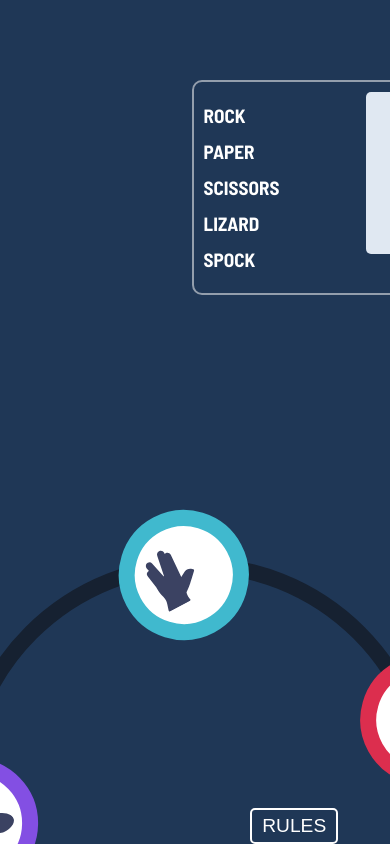
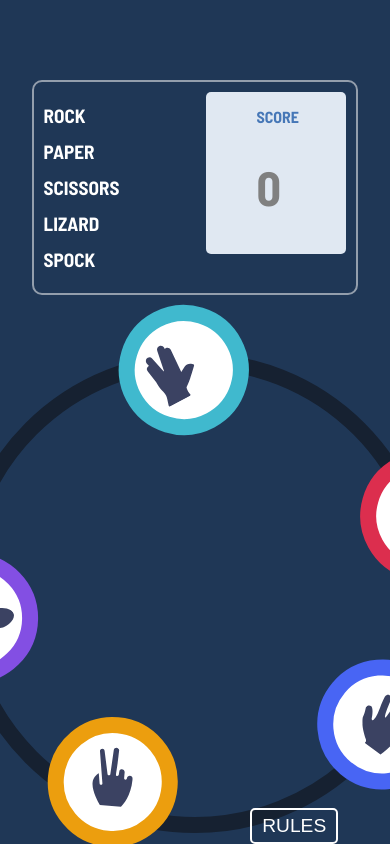
Before and after one commit to Dlelo/rock-paper-scissors, a Next.js app in the folder rps-app/: page / in a window 390 px wide. Shown: the top 844 px of the page. Built offline with nearby package versions, Linux system fonts and the light colour scheme.

Commit message:
responsive design

```diff
--- a/rps-app/styles/Game.module.css
+++ b/rps-app/styles/Game.module.css
@@ -103,3 +103,9 @@
     cursor: pointer;
     background-color: white;
 }
+
+@media (max-width: 600px) {
+    .gameCenter {
+        font-size: medium;
+    }
+}
--- a/rps-app/styles/Header.module.css
+++ b/rps-app/styles/Header.module.css
@@ -1,6 +1,6 @@
 .container {
     padding: 0.6rem;
-    margin: 5rem 10rem;
+    margin: 1rem 5rem 5rem 0;
     border: 2px solid rgba(245, 245, 245, 0.544);
     border-radius: 10px;
     display: flex;
@@ -53,5 +53,6 @@
         border: 2px solid rgba(245, 245, 245, 0.544);
         border-radius: 10px;
         display: flex;
+        margin: 5rem 0;
     }
 }
--- a/rps-app/styles/Home.module.css
+++ b/rps-app/styles/Home.module.css
@@ -3,7 +3,7 @@
 }
 
 .main {
-    min-height: 100vh;
+    /* min-height: 100vh; */
     padding: 3rem 0;
     flex: 1;
     display: flex;
@@ -115,4 +115,7 @@
         width: 100%;
         flex-direction: column;
     }
+    .main {
+        min-height: 0;
+    }
 }
```
